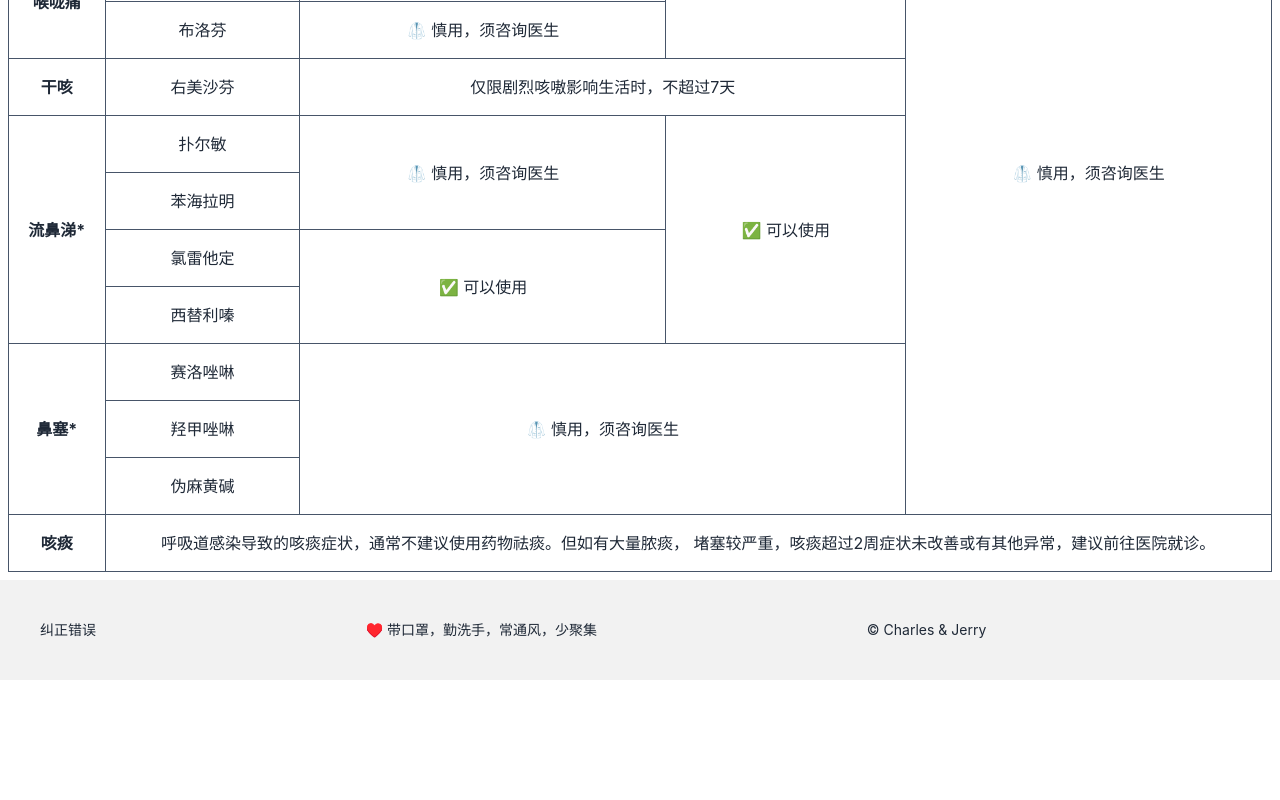
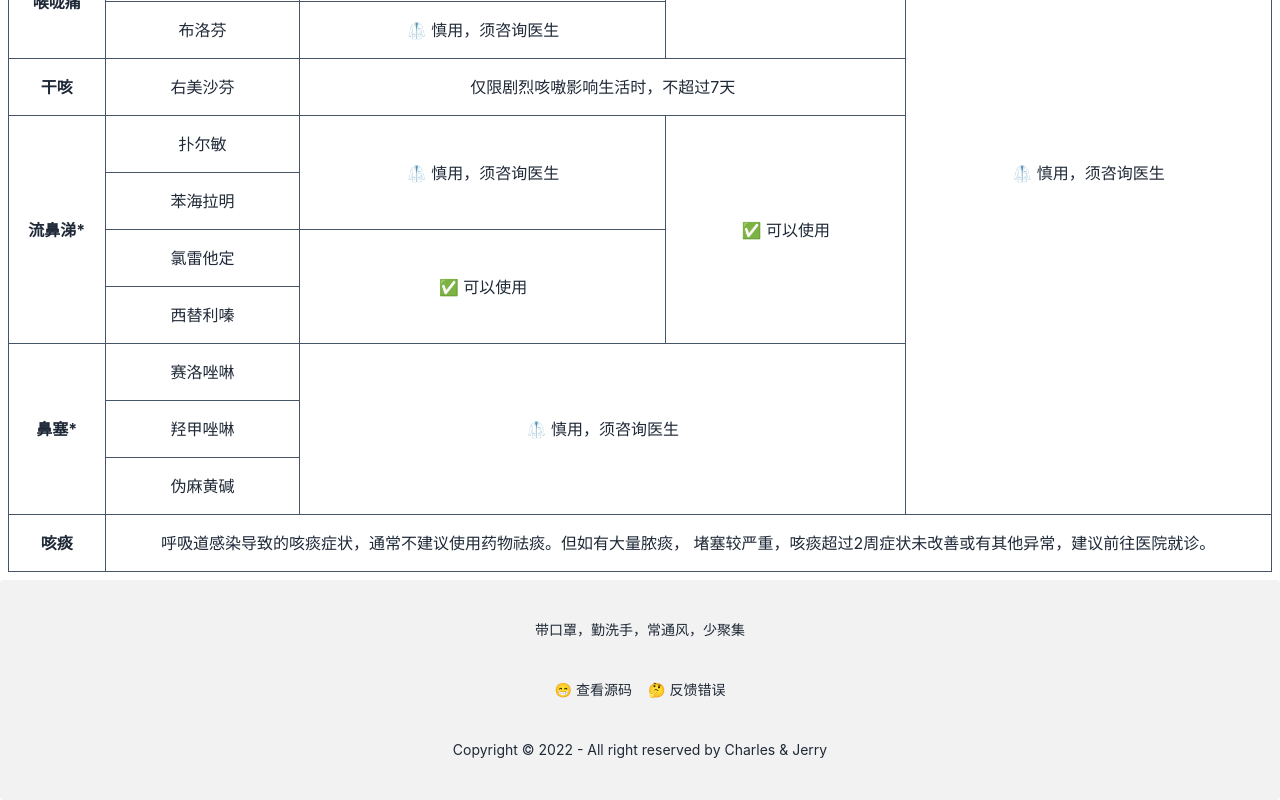
Before and after one commit to zcyc/medication-guide, a React (Vite) app: page / in a window 1280 px wide. Shown: the part 3519-4319 px from the top of the page. Before the commit the page ends 4199 px from the top, so only its background shows below. Built offline with nearby package versions, Linux system fonts and the light colour scheme.

Commit message:
修改 footer

```diff
--- a/src/App.jsx
+++ b/src/App.jsx
@@ -560,19 +560,17 @@ function App() {
                 </tbody>
             </table>
         </div>
-        <footer className="footer p-10 bg-base-200 text-base-content">
-            <div>
-                <a href="https://github.com/zcyc/COVID-19-medication-guidelines/issues">纠正错误</a>
+        <footer className="footer footer-center p-10 bg-base-200 text-base-content rounded">
+            <div className="grid grid-flow-col gap-4">
+                带口罩，勤洗手，常通风，少聚集
+            </div>
+            <div className="grid grid-flow-col gap-4">
+                <a className="link link-hover">😁 查看源码</a>
+                <a className="link link-hover">🤔 反馈错误</a>
             </div>
             <div>
-                <p>
-                    ♥️ 带口罩，勤洗手，常通风，少聚集
-                </p>
-            </div>
-            <div>
-                <p>
-                    © <a href="https://github.com/zcyc">Charles</a> & <a href="https://github.com/jerryshell">Jerry</a>
-                </p>
+                <p>Copyright © 2022 - All right reserved by <a href="https://github.com/zcyc">Charles</a> & <a
+                    href="https://github.com/jerryshell">Jerry</a></p>
             </div>
         </footer>
     </div>)
```
